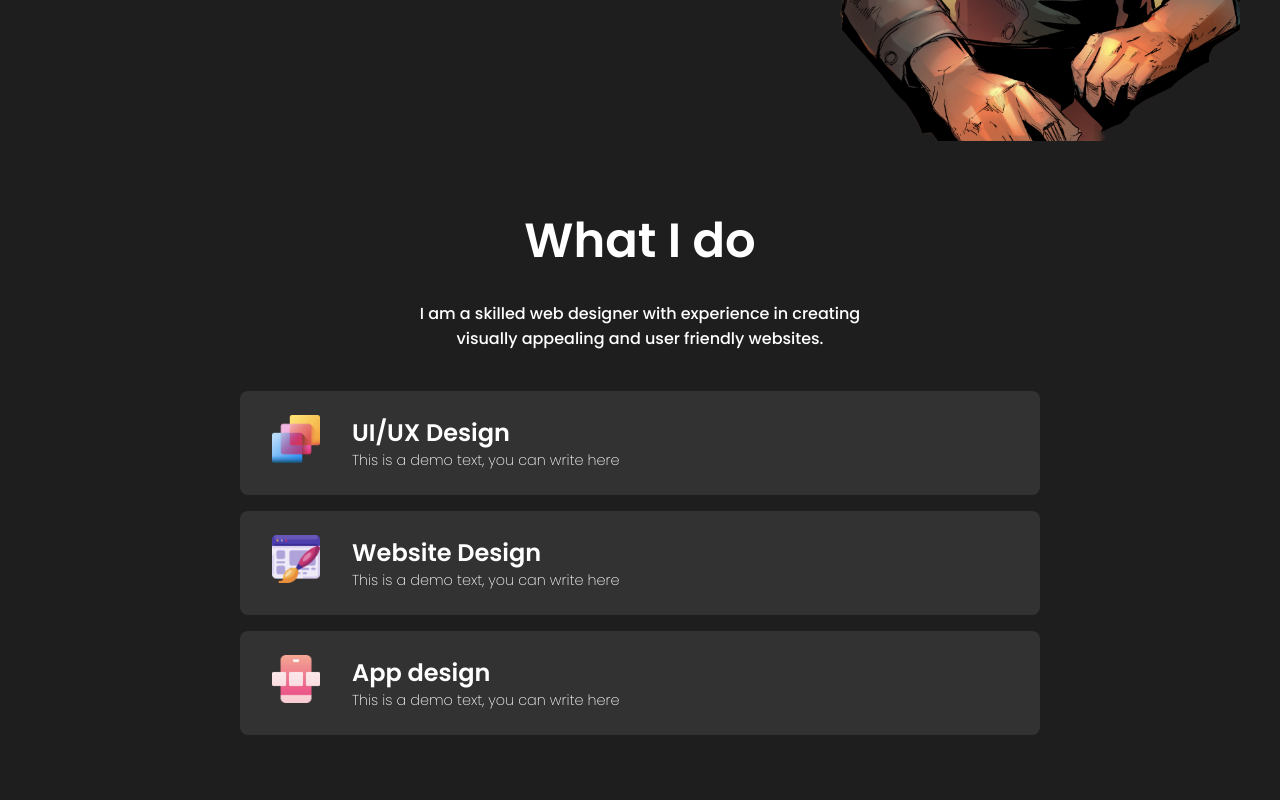
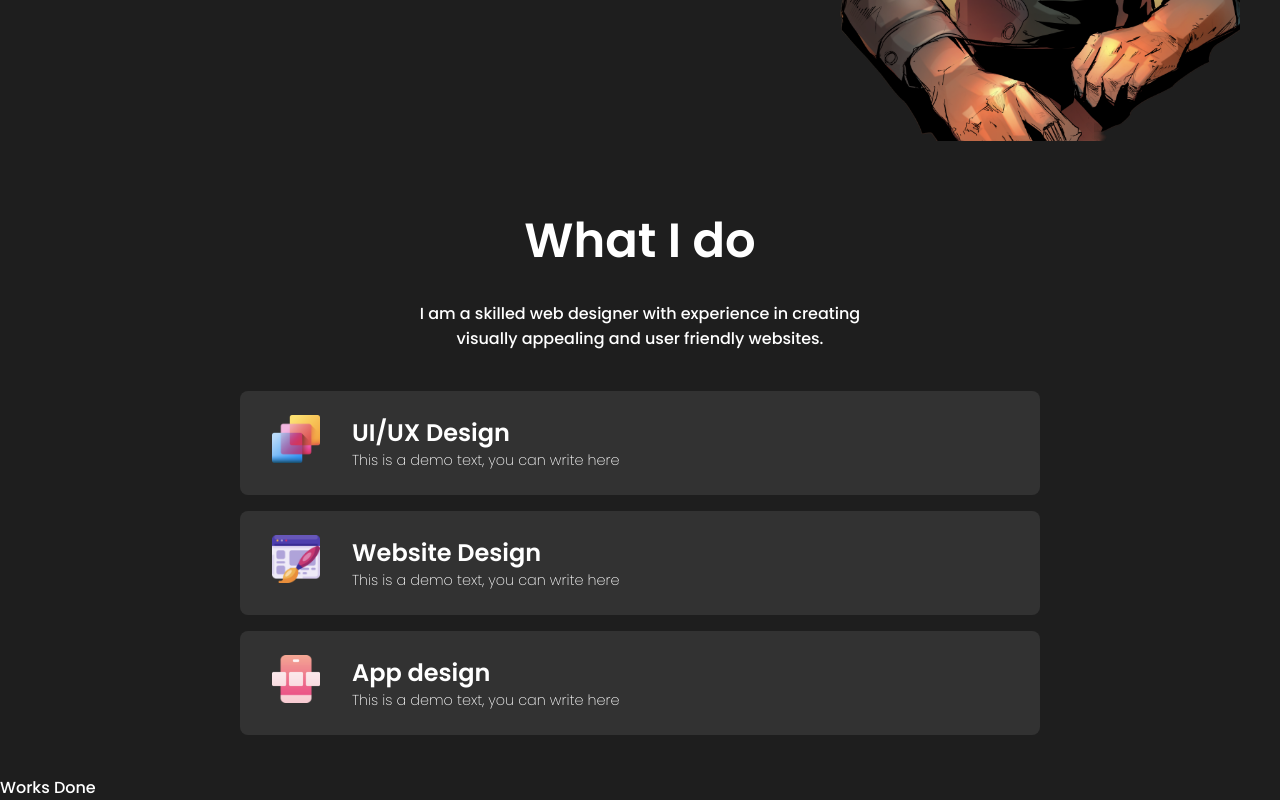
Before and after one commit to MikeYoulend/portfolio, a React (Create React App) app: page / in a window 1280 px wide. Shown: the part 659-1459 px from the top of the page. Before the commit the page ends 1434 px from the top, so only its background shows below. Built offline with nearby package versions, Linux system fonts and the light colour scheme.

Commit message:
Works Section First Commit

```diff
--- a/src/App.js
+++ b/src/App.js
@@ -1,5 +1,6 @@
 import Intro from "./components/Intro/Intro";
 import Skills from "./components/Skills/Skills";
+import Works from "./components/Works/Works";
 import Navbar from "./components/navbar/Navbar";
 
 function App() {
@@ -8,6 +9,7 @@ function App() {
 			<Navbar />
 			<Intro />
 			<Skills />
+			<Works />
 		</div>
 	);
 }
--- /dev/null
+++ b/src/components/Works/Works.jsx
@@ -0,0 +1,7 @@
+import React from "react";
+
+const Works = () => {
+	return <section id="works">Works Done</section>;
+};
+
+export default Works;
```
Also changed, not shown: src/components/Works/works.css (added).
